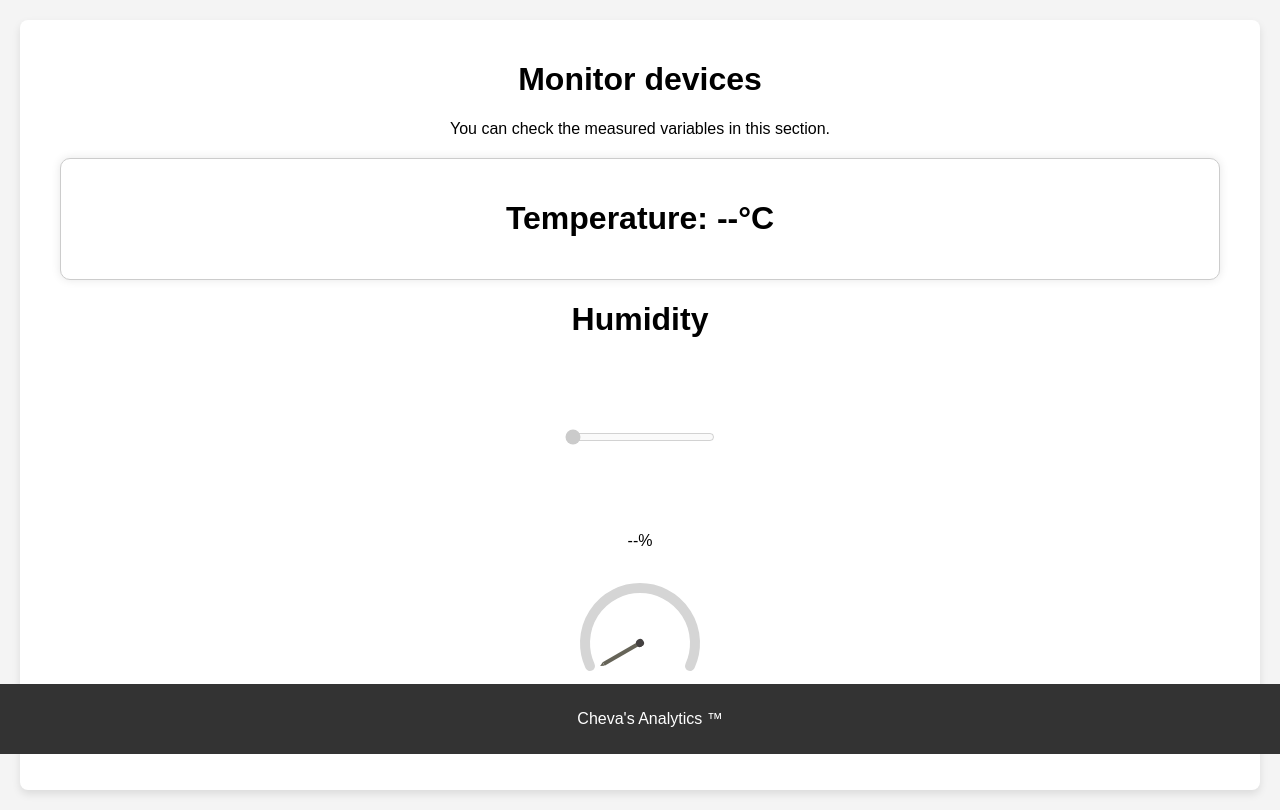
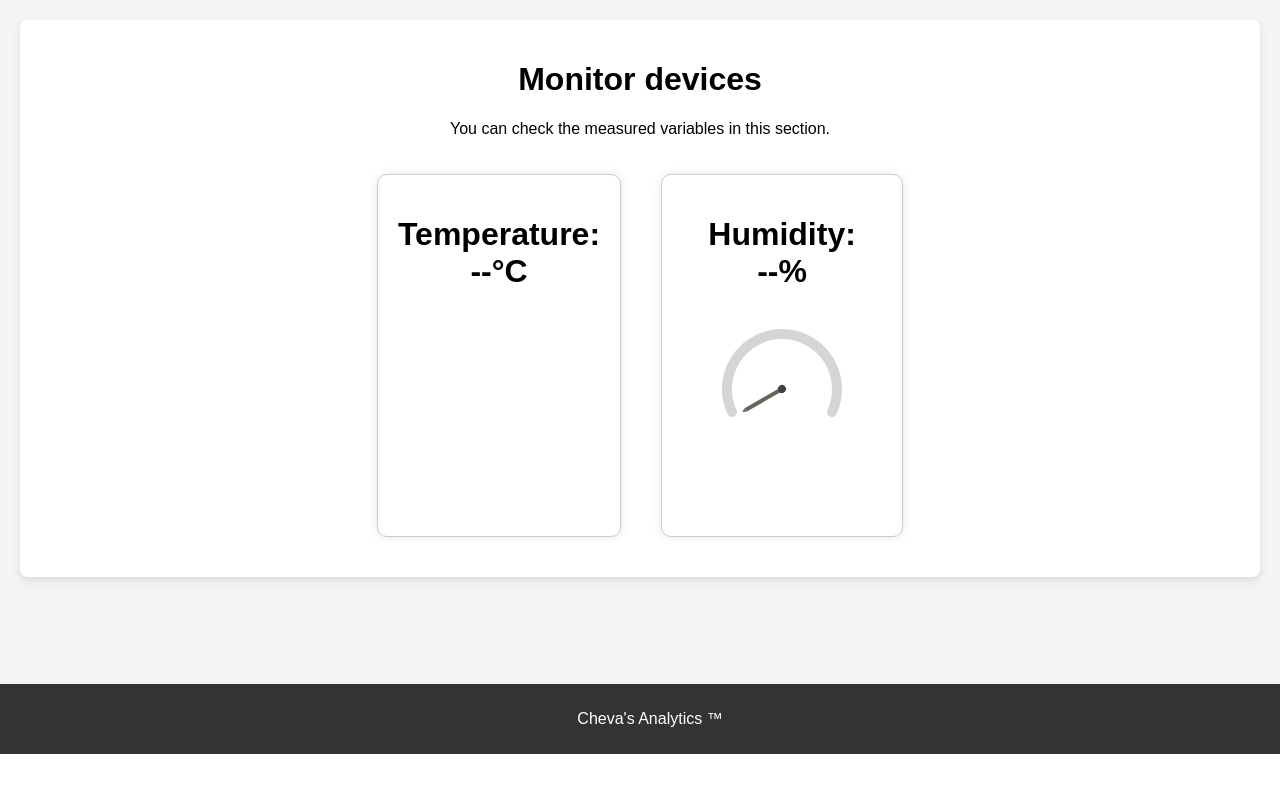
Before and after one commit to Cheva998/chevas_analytics, a Python web app: template templates/app.html in a window 1280 px wide. Shown: the part 46-856 px from the top of the page. After the commit the page ends 800 px from the top, so only its background shows below. Run offline with Jinja, Linux system fonts and the light colour scheme; the template is opened without the code that fills it, so the values that code supplies are empty; some libraries are stand-ins or nearby versions.

Commit message:
changed display cards to flex

```diff
--- a/static/css/style.css
+++ b/static/css/style.css
@@ -67,3 +67,8 @@ body {
     width: 150px;
     height: 150px;
 }
+.cards {
+    display: flex;
+    flex-wrap: wrap;
+    justify-content: center
+}
--- a/static/src/fetch-websocket.js
+++ b/static/src/fetch-websocket.js
@@ -6,7 +6,6 @@ document.addEventListener('DOMContentLoaded', function() {
     socket.on('value_update', function(data) {
 
         document.getElementById('temperature').textContent = data.temperature;
-        document.getElementById('humidity').value = data.humidity;
         document.getElementById('humidityValue').textContent = data.humidity;
         moveGauge(data.humidity);
     })
--- a/templates/app.html
+++ b/templates/app.html
@@ -6,12 +6,14 @@
 <h1>Monitor devices</h1>
 <p>You can check the measured variables in this section.</p>
 
-<div class="display">
-	<h1>Temperature: <span id="temperature">--</span>°C</h1>
+<div class="cards">
+	<div class="display">
+		<h1>Temperature:<br> <span id="temperature">--</span>°C</h1>
+	</div>
+	{% set humidityClass = "display" %}
+	{% set humidityValue = "humidityValue" %}
+	{% include "organisms/humidity-display.html" %}
 </div>
-{% set humidityClass = "dispay" %}
-{% set humidityValue = "humidityValue" %}
-{% include "organisms/humidity-display.html" %}
 <script src="https://cdnjs.cloudflare.com/ajax/libs/socket.io/4.0.1/socket.io.js"></script>
 <script type="module" src="{{ url_for('static', filename='src/fetch-websocket.js') }}"></script>
 {% endblock %}
--- a/templates/molecules/humidity-display.html
+++ b/templates/molecules/humidity-display.html
@@ -1,10 +1,3 @@
-<div class="{{ humidityClass }}">
-	<h1>Humidity</h1>
-	{% set rangeId = "humidity" %}
-	{% set rangeClass = "gauge" %}
-	{% set rangeMinValue = "0" %}
-	{% set rangeMaxValue = "100" %}
-	{% set rangeValue = "0" %}
-	{% include "atoms/range.html" %}
-	<p><span id="{{ humidityValue }}">--</span>%</p>
-</div>
+<h1>Humidity:<br>
+	<span id="{{ humidityValue }}">--</span>%
+</h1>
--- a/templates/organisms/humidity-display.html
+++ b/templates/organisms/humidity-display.html
@@ -1,2 +1,4 @@
-{% include "molecules/humidity-display.html" %}
-{% include "molecules/gauge-animated.html" %}
+<div class="{{ humidityClass }}">
+    {% include "molecules/humidity-display.html" %}
+    {% include "molecules/gauge-animated.html" %}
+</div>
```
